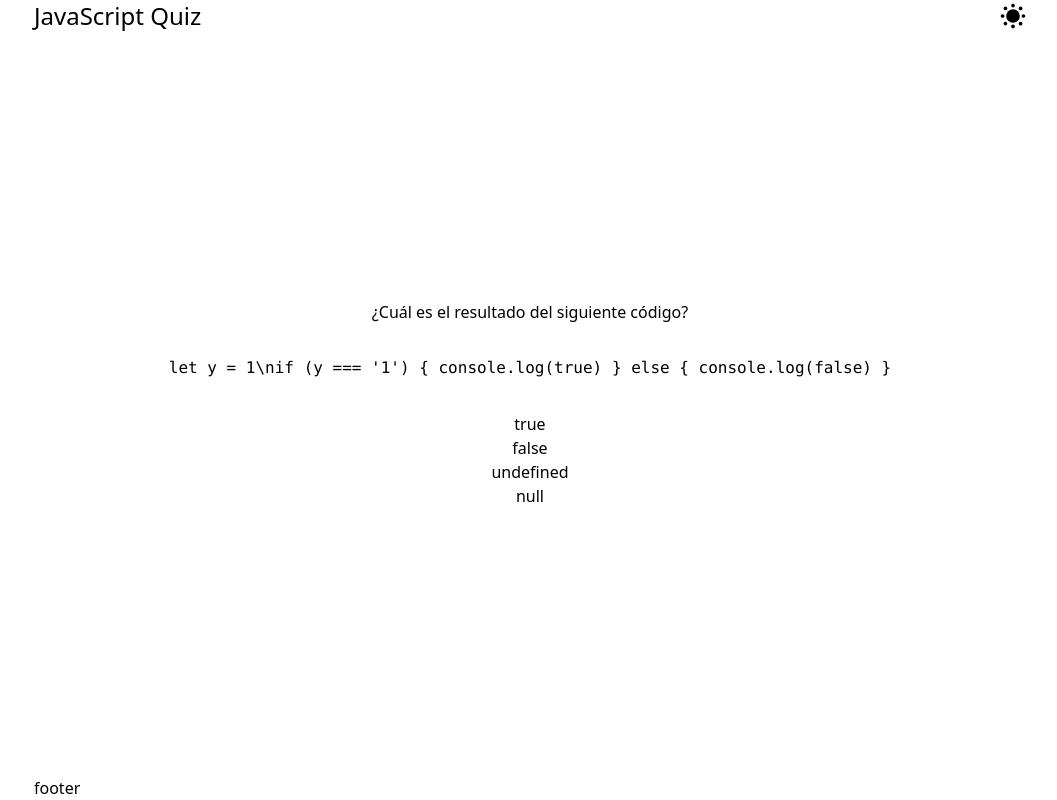
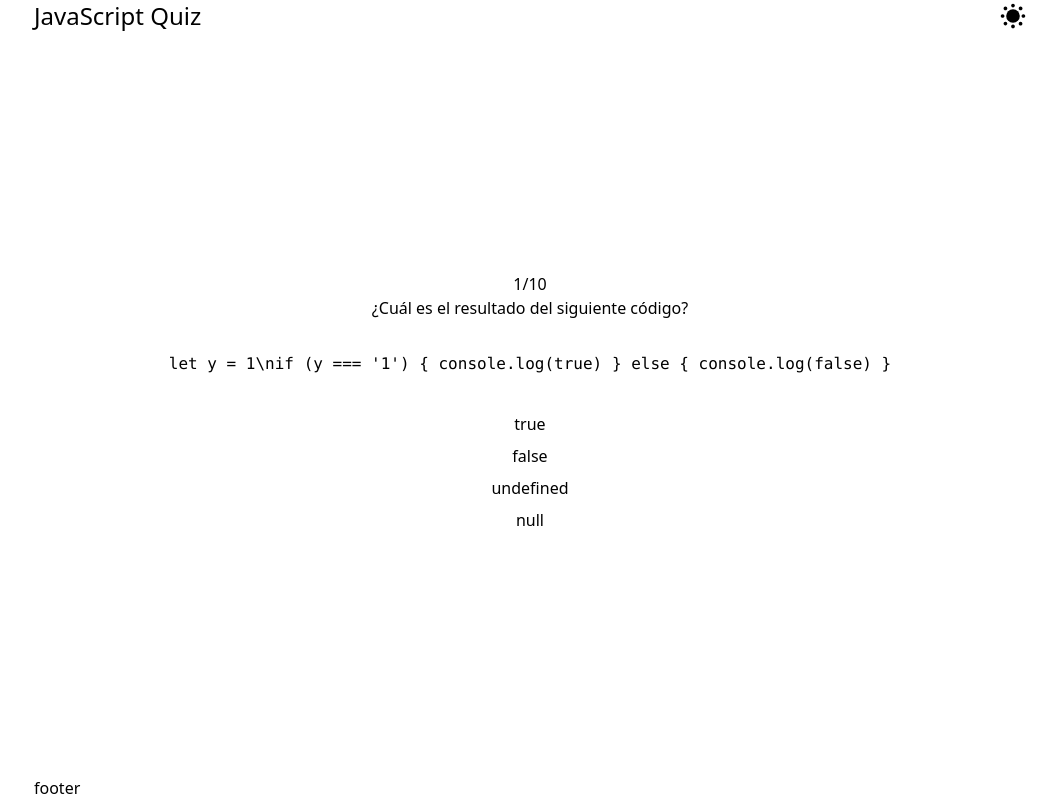
Before and after one commit to AlexisDevjs/portfolio-projects, a React (Vite) app in the folder JavaScript-Quiz/: page / in a window 1280 px wide. Both pictures are taken after a click on the button "Start Game". Shown: the whole page, without its empty margins (110-1167 px from the left). Built offline with nearby package versions, Linux system fonts and the light colour scheme.

Commit message:
feat: add functionality to select an answer

```diff
--- a/JavaScript-Quiz/src/App.tsx
+++ b/JavaScript-Quiz/src/App.tsx
@@ -14,10 +14,10 @@ export default function App () {
   return (
     <>
       <Header />
-      <div className='self-center h-full gird place-items-center'>
+      <main className='self-center h-full gird place-items-center'>
         {!startedGame && <StartGameButton onStart={handleClick} />}
         {startedGame && <Game />}
-      </div>
+      </main>
       <Footer />
     </>
   )
--- a/JavaScript-Quiz/src/components/Game.tsx
+++ b/JavaScript-Quiz/src/components/Game.tsx
@@ -3,10 +3,15 @@ import Question from './Question'
 
 export default function Game () {
   const questions = useQuestionsStore((state) => state.questions)
+  const currentQuestion = useQuestionsStore((state) => state.currentQuestion)
 
   return (
-    <article>
-      <Question question={questions[0]} />
-    </article>
+    <>
+      <p className='text-center'>
+        {currentQuestion + 1}/{questions.length}
+      </p>
+
+      <Question question={questions[currentQuestion]} />
+    </>
   )
 }
--- a/JavaScript-Quiz/src/components/Question.tsx
+++ b/JavaScript-Quiz/src/components/Question.tsx
@@ -1,3 +1,5 @@
+import { getBackgroundColor } from '../lib/utils'
+import { useQuestionsStore } from '../store/questions'
 import type { Question as QuestionType } from '../types'
 
 interface Props {
@@ -5,23 +7,36 @@ interface Props {
 }
 
 export default function Question ({ question }: Props) {
+  const selectAnswer = useQuestionsStore((state) => state.selectAnswer)
+
+  const handleClick = (answersIndex: number) => {
+    return () => {
+      selectAnswer(question.id, answersIndex)
+    }
+  }
+
   if (!question) return
 
   return (
     <div className='text-center space-y-8'>
       <p>{question.question}</p>
-      {question.code && (
-        <pre>
-          {question.code}
-        </pre>
-      )}
-      <ul>
-        {question.answers.map((question, index) => (
-          <li key={index}>
-            {question}
-          </li>
+      {question.code && <pre>{question.code}</pre>}
+      <div className='flex flex-col'>
+        {question.answers.map((answer, index) => (
+          <button
+            type='button'
+            key={index}
+            className='py-1'
+            onClick={handleClick(index)}
+            disabled={question.selectedAnswer !== undefined}
+            style={{
+              background: getBackgroundColor(question, index)
+            }}
+          >
+            {answer}
+          </button>
         ))}
-      </ul>
+      </div>
     </div>
   )
 }
--- a/JavaScript-Quiz/src/components/StartGameButton.tsx
+++ b/JavaScript-Quiz/src/components/StartGameButton.tsx
@@ -8,7 +8,7 @@ export default function StartGameButton ({ onStart }: Props) {
   const getQuestions = useQuestionsStore((state) => state.getQuestions)
 
   const handleClick = () => {
-    getQuestions(5)
+    getQuestions(10)
     if (onStart) onStart()
   }
 
--- a/JavaScript-Quiz/src/lib/utils.ts
+++ b/JavaScript-Quiz/src/lib/utils.ts
@@ -1,4 +1,4 @@
-import type { Theme } from '../types'
+import type { Question, Theme } from '../types'
 
 export function getThemeFromStorage () {
   const savedTheme = localStorage.getItem('theme')
@@ -13,6 +13,22 @@ export function getThemeFromStorage () {
   return theme
 }
 
+export function getBackgroundColor (question: Question, index: number) {
+  const { selectedAnswer, correctAnswer } = question
+
+  if (selectedAnswer === undefined) return 'transparent'
+
+  if (index !== selectedAnswer && index !== correctAnswer) {
+    return 'transparent'
+  }
+
+  if (index === correctAnswer) return 'green'
+
+  if (index === selectedAnswer) return 'red'
+
+  return 'transparent'
+}
+
 export async function fetchQuestions () {
   try {
     const response = await fetch('http://localhost:5173/questions.json')
--- a/JavaScript-Quiz/src/store/questions.ts
+++ b/JavaScript-Quiz/src/store/questions.ts
@@ -13,5 +13,24 @@ export const useQuestionsStore = create<State>((set) => ({
       .slice(0, limit)
 
     set({ questions: limitedQuestions })
+  },
+
+  selectAnswer: (questionId: number, answerIndex: number) => {
+    set((state) => {
+      const questions = state.questions.map((question) => {
+        if (question.id === questionId) {
+          const isCorrect = question.correctAnswer === answerIndex
+          return {
+            ...question,
+            selectedAnswer: answerIndex,
+            isCorrectSelectedAnswer: isCorrect
+          }
+        }
+
+        return question
+      })
+
+      return { questions }
+    })
   }
 }))
--- a/JavaScript-Quiz/src/types.d.ts
+++ b/JavaScript-Quiz/src/types.d.ts
@@ -7,7 +7,7 @@ interface Question {
   answers: readonly [string, string, string, string]
   correctAnswer: number
   selectedAnswer?: number
-  isCorrectAnswer?: boolean
+  isCorrectSelectedAnswer?: boolean
 }
 
 type StateProperties = {
@@ -17,6 +17,7 @@ type StateProperties = {
 
 type StateActions = {
   getQuestions: (limit: number) => Promise<void>
+  selectAnswer: (questionId: number, answerIndex) => void
 }
 
 export type State = StateProperties & StateActions
```
